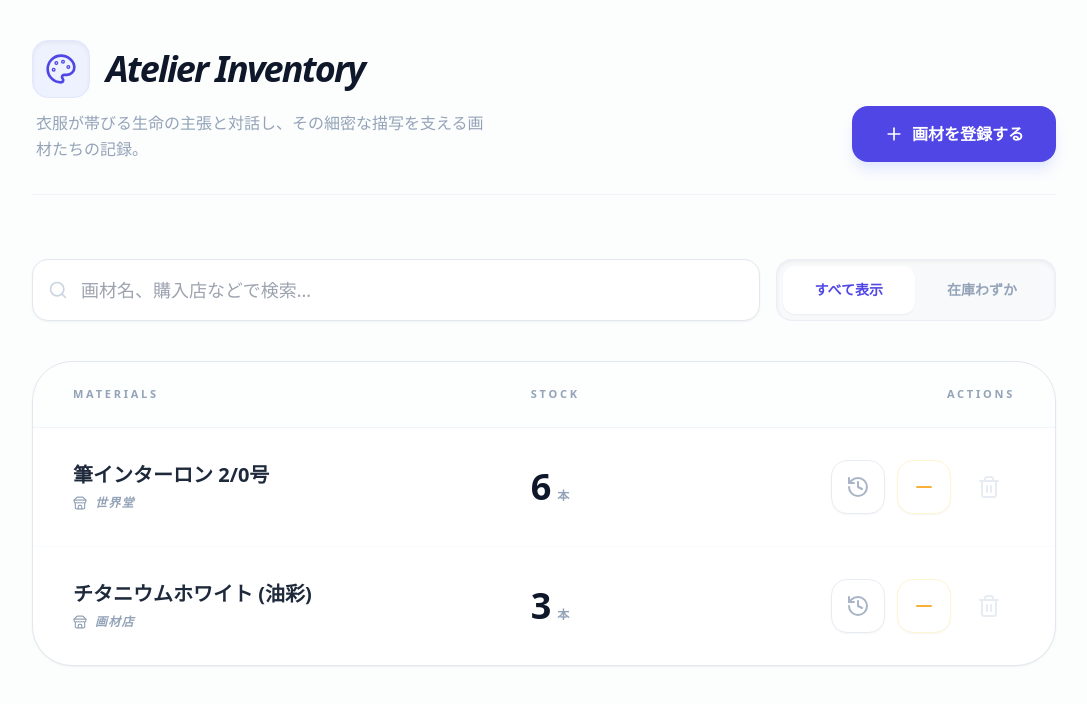
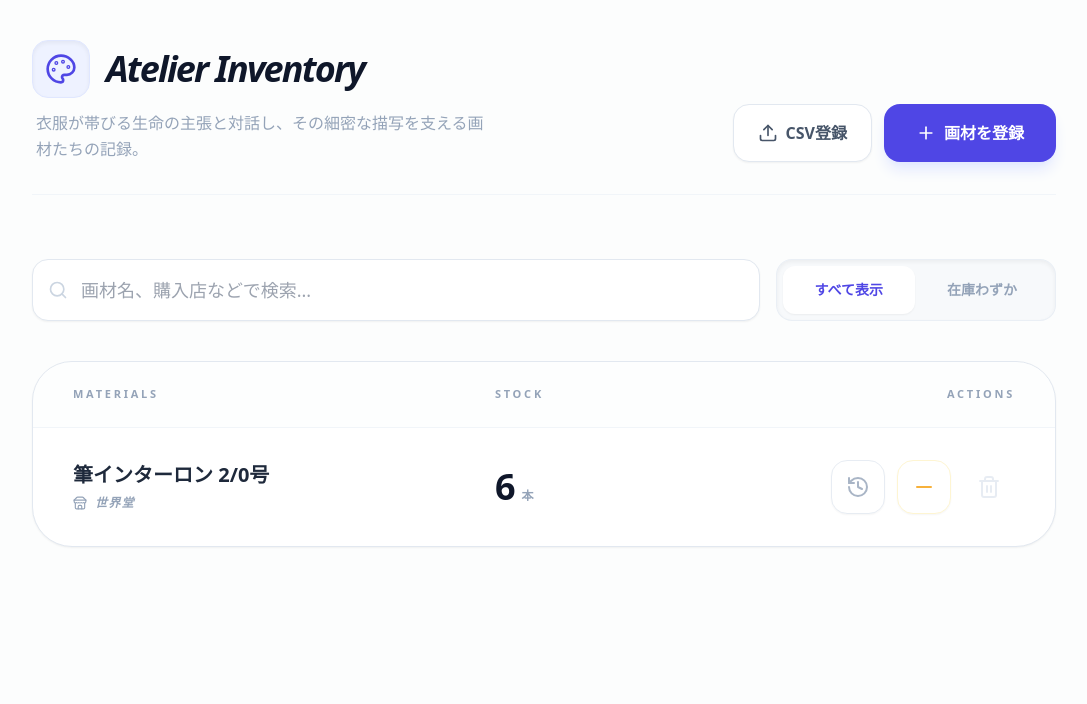
Before and after one commit to masakame88/art-inventory, a React (Vite) app: page / in a window 1280 px wide. Shown: the top 704 px of the page, without its empty margins (96-1183 px from the left). Built offline with nearby package versions, Linux system fonts and the light colour scheme.

Commit message:
Update App.jsx

```diff
--- a/App.jsx
+++ b/App.jsx
@@ -1,4 +1,4 @@
-import React, { useState, useEffect, useMemo } from 'react';
+import React, { useState, useEffect, useMemo, useRef } from 'react';
 import {
   Plus,
   Minus,
@@ -12,11 +12,12 @@ import {
   X,
   Clock,
   ChevronRight,
-  Palette
+  Palette,
+  Upload
 } from 'lucide-react';
 
 /**
- * Atelier Inventory - 完全版
+ * Atelier Inventory - 完全版 (CSV連携機能付き)
  * 衣服の細密描写に没頭する時間を支え、画材との対話を記録します。
  */
 const App = () => {
@@ -24,9 +25,7 @@ const App = () => {
   // 1. 状態管理（データの保存と読み込み）
   // ----------------------------------------------------------------
   const [items, setItems] = useState(() => {
-    // ローカルストレージからデータを読み込む
     const saved = localStorage.getItem('art-inventory-v3');
-    // 初回起動時のサンプルデータ
     const defaultData = [
       {
         id: '1',
@@ -39,16 +38,6 @@ const App = () => {
           { type: 'out', date: '2026-02-17', qty: 1, note: '衣服の襟元の描写に使用' },
           { type: 'out', date: '2026-03-01', qty: 1, note: 'ボタンの光沢の加筆に使用' }
         ]
-      },
-      {
-        id: '2',
-        name: 'チタニウムホワイト (油彩)',
-        store: '画材店',
-        initialQty: 3,
-        unit: '本',
-        logs: [
-          { type: 'in', date: '2026-01-05', qty: 3, note: '新規購入' }
-        ]
       }
     ];
     return saved ? JSON.parse(saved) : defaultData;
@@ -60,14 +49,14 @@ const App = () => {
   const [activeTab, setActiveTab] = useState('all');
   const [expandedItemId, setExpandedItemId] = useState(null);
   const [notification, setNotification] = useState(null);
+  const fileInputRef = useRef(null);
 
-  // データの変化を検知して自動保存
   useEffect(() => {
     localStorage.setItem('art-inventory-v3', JSON.stringify(items));
   }, [items]);
 
   // ----------------------------------------------------------------
-  // 2. ロジック（在庫計算・フィルタリング）
+  // 2. ロジック（在庫計算・フィルタリング・CSV処理）
   // ----------------------------------------------------------------
   const calculateStock = (item) => {
     const inTotal = item.logs.filter(l => l.type === 'in').reduce((sum, l) => sum + l.qty, 0);
@@ -89,8 +78,53 @@ const App = () => {
     setTimeout(() => setNotification(null), 3000);
   };
 
+  const handleCsvUpload = (e) => {
+    const file = e.target.files[0];
+    if (!file) return;
+
+    const reader = new FileReader();
+    reader.onload = (event) => {
+      try {
+        const text = event.target.result;
+        const lines = text.split('\n').filter(line => line.trim() !== '');
+        if (lines.length <= 1) throw new Error('データが見つかりません');
+
+        const newItems = [...items];
+        let count = 0;
+
+        // CSV形式想定: 品名, 購入店, 数量, 単位, 日付, メモ
+        lines.slice(1).forEach((line) => {
+          const [name, store, qty, unit, date, note] = line.split(',').map(s => s?.trim());
+          if (name && qty && !isNaN(qty)) {
+            newItems.push({
+              id: `${Date.now()}-${Math.random()}`,
+              name,
+              store: store || '',
+              initialQty: Number(qty),
+              unit: unit || '個',
+              logs: [{
+                type: 'in',
+                date: date || new Date().toISOString().split('T')[0],
+                qty: Number(qty),
+                note: note || 'CSVインポート'
+              }]
+            });
+            count++;
+          }
+        });
+
+        setItems(newItems);
+        showToast(`${count}件の画材を一括登録しました`);
+      } catch (err) {
+        showToast('CSVの読み込みに失敗しました');
+      }
+      e.target.value = ''; // ファイル選択をリセット
+    };
+    reader.readAsText(file);
+  };
+
   // ----------------------------------------------------------------
-  // 3. アクション（追加・記録・削除）
+  // 3. アクション
   // ----------------------------------------------------------------
   const addItem = (e) => {
     e.preventDefault();
@@ -147,12 +181,21 @@ const App = () => {
   // ----------------------------------------------------------------
   return (
     <div className="min-h-screen bg-[#fcfdfd] text-[#1e293b] font-sans p-4 md:p-10 pb-24 selection:bg-indigo-100">
-      {/* 通知ポップアップ */}
+      {/* 通知 */}
       {notification && (
         <div className="fixed top-6 right-6 z-50 bg-indigo-600 text-white px-8 py-4 rounded-2xl shadow-2xl animate-in slide-in-from-right duration-300 font-bold border-b-4 border-indigo-800">
           {notification}
         </div>
       )}
+
+      {/* 隠しファイル入力 */}
+      <input
+        type="file"
+        ref={fileInputRef}
+        onChange={handleCsvUpload}
+        accept=".csv"
+        className="hidden"
+      />
 
       <div className="max-w-5xl mx-auto">
         {/* ヘッダー */}
@@ -168,13 +211,22 @@ const App = () => {
               衣服が帯びる生命の主張と対話し、その細密な描写を支える画材たちの記録。
             </p>
           </div>
-          <button
-            onClick={() => setShowAddModal(true)}
-            className="group relative flex items-center gap-2 px-8 py-4 bg-indigo-600 text-white rounded-2xl font-bold shadow-lg shadow-indigo-100 hover:bg-indigo-700 hover:-translate-y-1 transition-all active:translate-y-0"
-          >
-            <Plus className="w-5 h-5" />
-            画材を登録する
-          </button>
+          <div className="flex gap-3 w-full md:w-auto">
+            <button
+              onClick={() => fileInputRef.current.click()}
+              className="flex-1 md:flex-none px-6 py-4 bg-white text-slate-600 border border-slate-200 rounded-2xl font-bold shadow-sm hover:bg-slate-50 transition-all flex items-center justify-center gap-2"
+            >
+              <Upload className="w-5 h-5" />
+              CSV登録
+            </button>
+            <button
+              onClick={() => setShowAddModal(true)}
+              className="flex-1 md:flex-none px-8 py-4 bg-indigo-600 text-white rounded-2xl font-bold shadow-lg shadow-indigo-100 hover:bg-indigo-700 hover:-translate-y-1 transition-all active:translate-y-0 flex items-center justify-center gap-2"
+            >
+              <Plus className="w-5 h-5" />
+              画材を登録
+            </button>
+          </div>
         </header>
 
         {/* 検索・フィルターバー */}
@@ -314,13 +366,6 @@ const App = () => {
                     </React.Fragment>
                   );
                 })}
-                {filteredItems.length === 0 && (
-                  <tr>
-                    <td colSpan="3" className="px-10 py-20 text-center text-slate-400 italic font-medium">
-                      該当する画材が見つかりませんでした
-                    </td>
-                  </tr>
-                )}
               </tbody>
             </table>
           </div>
```
